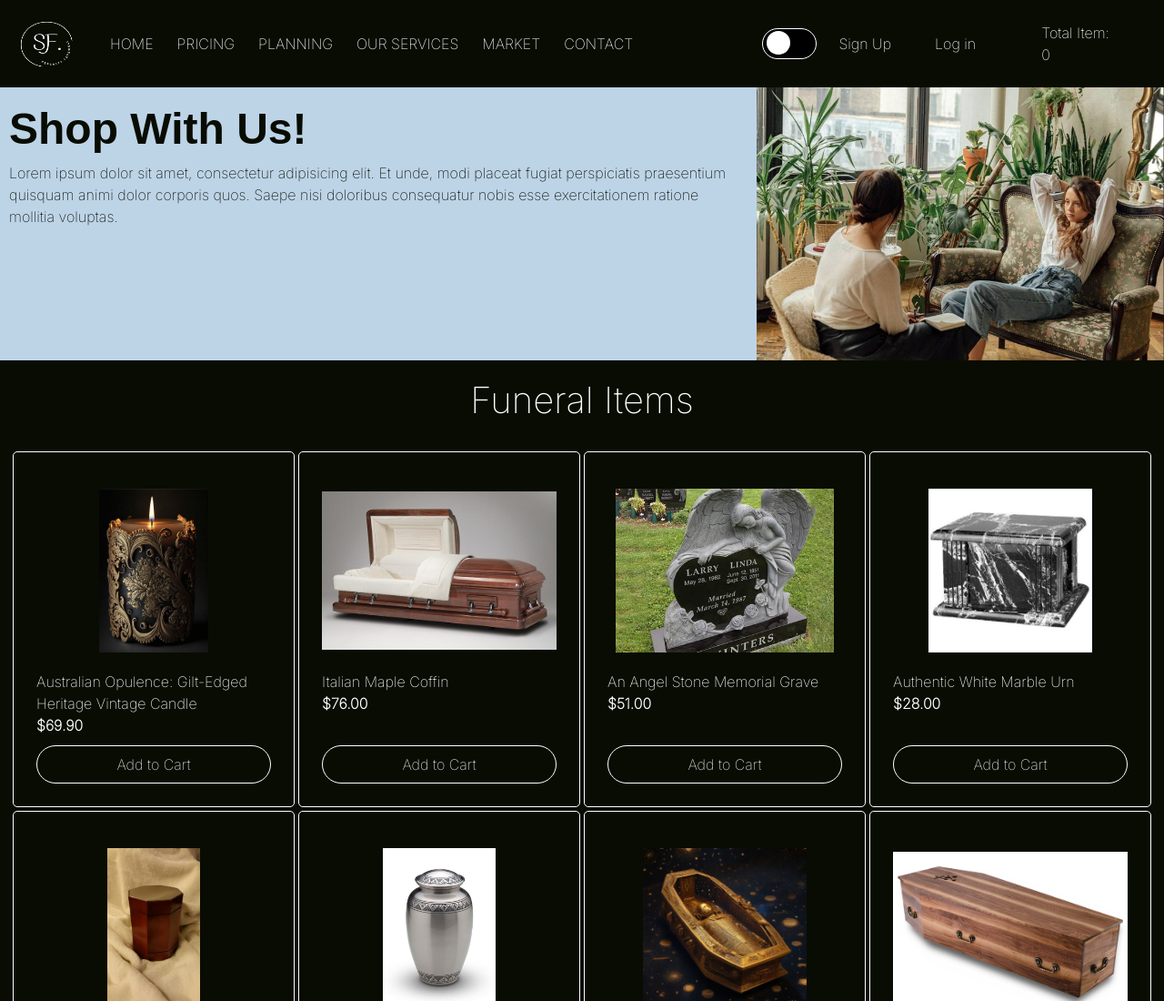
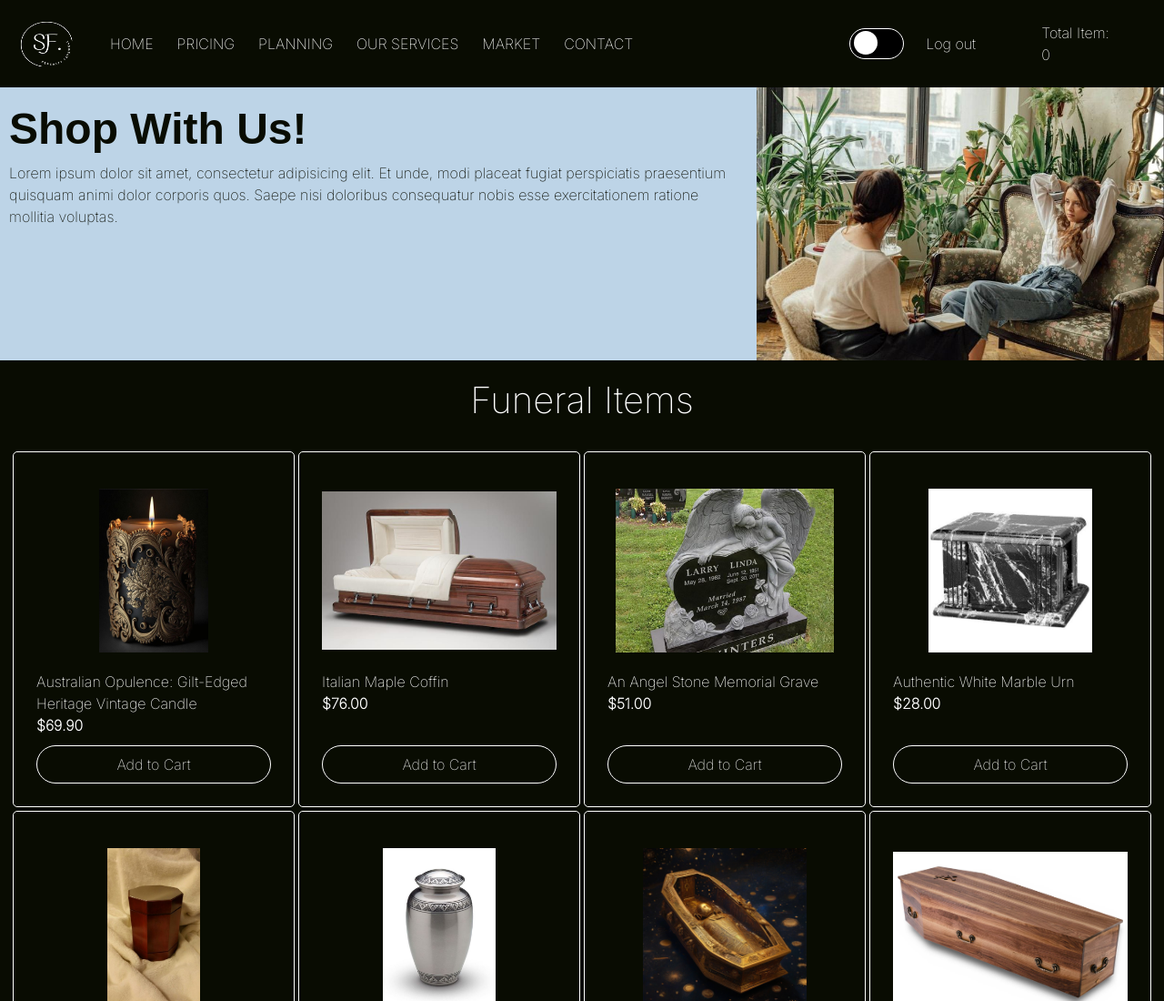
Before and after one commit to JustinHadinataCS/HCIsarenityFarewell, a plain HTML site: page market.html in a window 1280 px wide. Shown: the top 1100 px of the page at 91% size. Drawn offline with nearby package versions, Linux system fonts and the light colour scheme; a web font is replaced by a local one.

Commit message:
update x

```diff
--- a/market.html
+++ b/market.html
@@ -115,17 +115,12 @@
                   </label>
                 </form>
 
-                <form action="sign.html" class="d-flex mx-4 js-text-input" role="search">
-
-                  <button id="signUpButton" class="toggleButton">
-                      Sign Up
+                <form action="index.html"  class="d-flex mx-4" role="search">
+                  <button id="logInButton" class="toggleButton">
+                      Log out
                   </button>
               </form>
-              <form action="login.html"  class="d-flex mx-4" role="search">
-                  <button id="logInButton" class="toggleButton">
-                      Log in
-                  </button>
-              </form>
+
                 <form class="d-flex mx-4  " role="search">
                   <a href="checkout.html" class="total-item mx-4 toggleButton">
                       Total Item: <p><div class="cart-quantity js-cart-quantity">0</div>
```
Also changed, not shown: login.html (+2 -2 lines).
